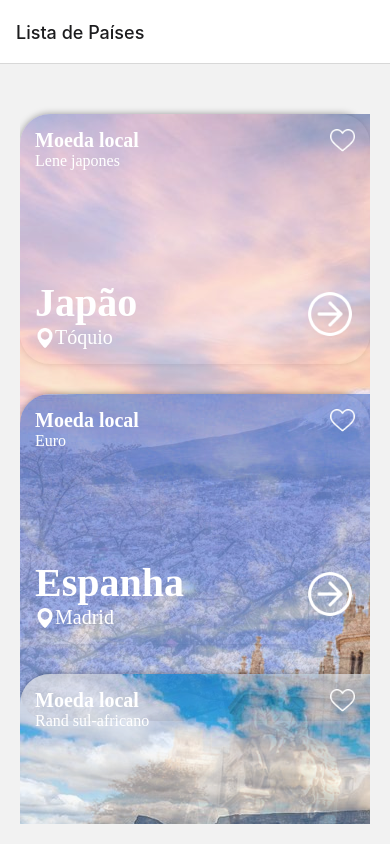
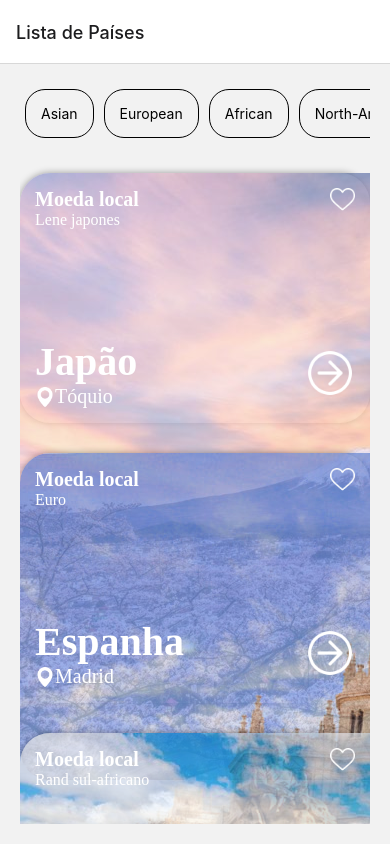
Before and after one commit to brunohosilva/Travel-Infos, a React Native app: screen /Home in a window 390 px wide. Built offline with nearby package versions, Linux system fonts and the light colour scheme.

Commit message:
:sparkles: created filter

```diff
--- a/src/helper/data.ts
+++ b/src/helper/data.ts
@@ -2,6 +2,7 @@ export const countryData = {
     data: [
         {
             id: 1,
+            continent: 'Asian',
             name: 'Japão',
             coin: 'Lene japones',
             capital: 'Tóquio',
@@ -10,6 +11,7 @@ export const countryData = {
         },
         {
             id: 2,
+            continent: 'European',
             name: 'Espanha',
             coin: 'Euro',
             capital: 'Madrid',
@@ -18,6 +20,7 @@ export const countryData = {
         },
         {
             id: 3,
+            continent: 'African',
             name: 'África do sul ',
             coin: 'Rand sul-africano',
             capital: 'Cidade do cabo',
@@ -26,6 +29,7 @@ export const countryData = {
         },
         {
             id: 4,
+            continent: 'North-American',
             name: 'México',
             coin: 'Peso mexicano',
             capital: 'Cidade do México',
@@ -34,3 +38,24 @@ export const countryData = {
         }
     ]
 }
+
+export const continentData = {
+    data: [
+        {
+            id: 1,
+            continent: 'Asian',
+        },
+        {
+            id: 2,
+            continent: 'European',
+        },
+        {
+            id: 3,
+            continent: 'African',
+        },
+        {
+            id: 4,
+            continent: 'North-American',
+        }
+    ]
+}
--- a/src/screens/Home/index.tsx
+++ b/src/screens/Home/index.tsx
@@ -1,23 +1,75 @@
-import React from 'react';
+import React, { useState } from 'react';
 import {
   View,
+  FlatList,
   Text,
   TouchableOpacity,
-  SafeAreaView,
-  FlatList,
+  ScrollView,
+  Image,
 } from 'react-native';
 import { NavigateProps } from 'src/routes/types';
 import { Card } from '../../components/card';
 import { SafeArea, Container } from './styles';
-import { countryData } from '../../helper/data';
+import { countryData, continentData } from '../../helper/data';
 
 export const Home = () => {
+  const [listCountries, setListCountries] = useState(countryData.data);
+
+  const handleFilterContinent = (continent: string) => {
+    const filter = countryData.data.filter(
+      (country) => country.continent === continent,
+    );
+
+    setListCountries(filter);
+  };
+
+  const handleCleanFilter = () => setListCountries(countryData.data);
+
   return (
     <SafeArea>
       <Container>
         <View style={{ flex: 1 }}>
+          <View
+            style={{
+              flexDirection: 'row',
+              justifyContent: 'center',
+              alignItems: 'center',
+            }}
+          >
+            <ScrollView
+              horizontal={true}
+              contentContainerStyle={{
+                flexDirection: 'row',
+                justifyContent: 'center',
+                alignItems: 'center',
+              }}
+            >
+              {continentData.data.map((data) => (
+                <TouchableOpacity
+                  onPress={() => handleFilterContinent(data.continent)}
+                  style={{
+                    justifyContent: 'center',
+                    alignItems: 'center',
+                    padding: 15,
+                    borderRadius: 20,
+                    borderColor: 'black',
+                    borderWidth: 1,
+                    margin: 5,
+                  }}
+                >
+                  <Text>{data.continent}</Text>
+                </TouchableOpacity>
+              ))}
+              <TouchableOpacity onPress={handleCleanFilter}>
+                <Image
+                  source={require('../../assets/close.png')}
+                  style={{ width: 25, height: 25 }}
+                />
+              </TouchableOpacity>
+            </ScrollView>
+          </View>
           <FlatList
-            data={countryData.data}
+            data={listCountries}
             renderItem={({ item }) => (
               <Card
                 description={item.description}
@@ -27,7 +79,6 @@ export const Home = () => {
                 coin={item.coin}
               />
             )}
-            keyExtractor={(item) => item.id}
           />
         </View>
       </Container>
```
Also changed, not shown: src/assets/close.png (added).
